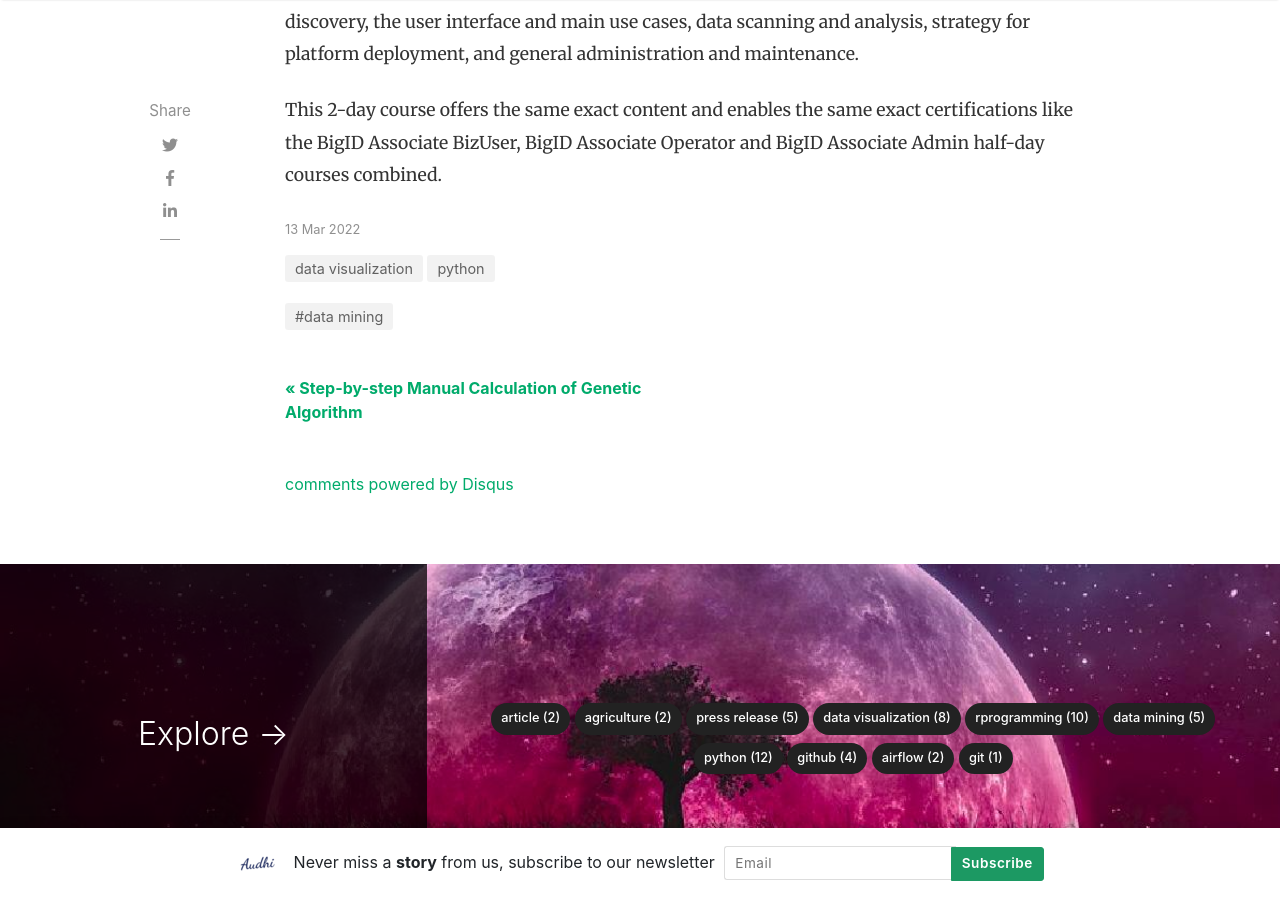
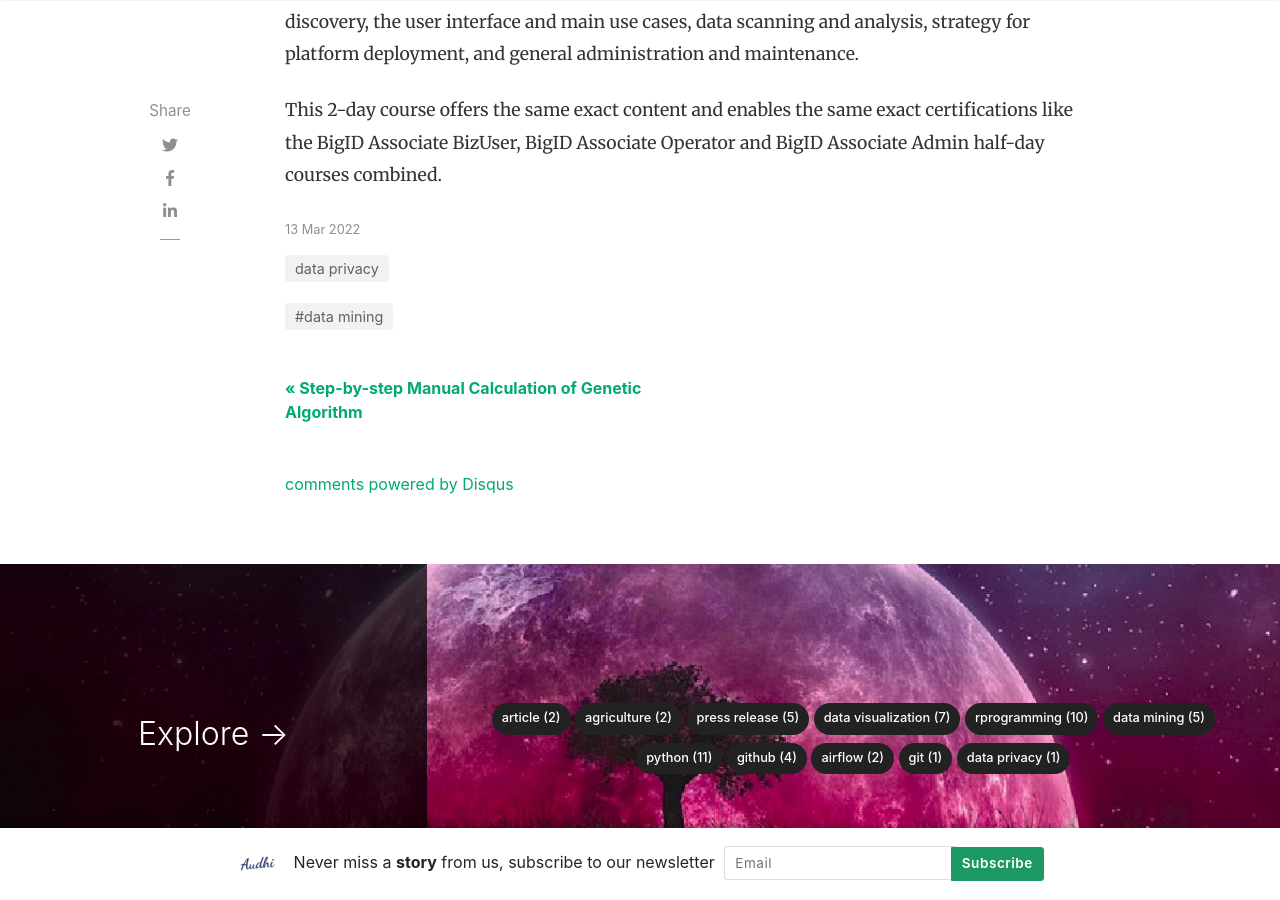
Before and after one commit to audhiaprilliant/audhiaprilliant.github.io, a Jekyll site: the page built from _posts/2022-03-13-bigid-professional-course.md, in a window 1280 px wide and 900 px high, scrolled down 1155 px. Built offline with Jekyll 4.4.1, drawn with Linux system fonts in a browser that asks for light colours; nearby versions of some CDN libraries; a script that is not in the unit is left out; comment, search, counter and statistics services are not loaded.

Commit message:
Add new post BigID professional

```diff
--- a/_posts/2022-03-13-bigid-professional-course.md
+++ b/_posts/2022-03-13-bigid-professional-course.md
@@ -2,7 +2,7 @@
 layout: post
 title:  "BigID Professional Course"
 author: audhi
-categories: [ python,data visualization ]
+categories: [ data privacy ]
 tags: [data mining]
 image: assets/images/29-0.jpg
 ---
```
